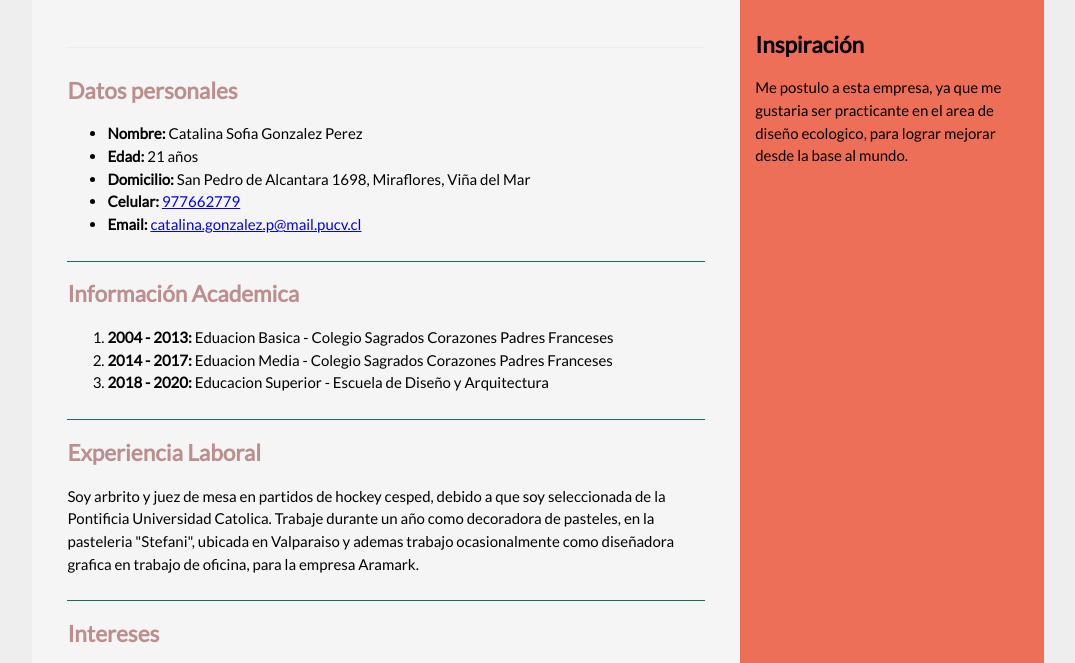
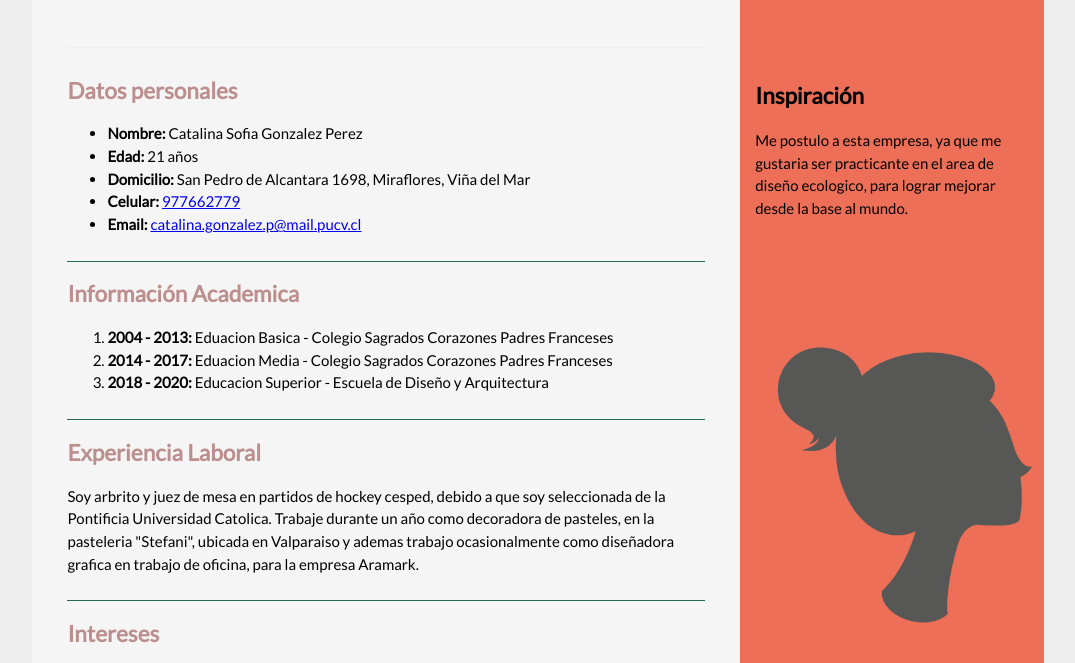
Before and after one commit to ead-codigo-2020/tarea-2-css-basico-CatalinaSGP, a plain HTML site: page index.html in a window 1280 px wide. Shown: the part 123-786 px from the top of the page, without its empty margins (102-1177 px from the left). Drawn offline with Linux system fonts and the light colour scheme.

Commit message:
Insertar foto

```diff
--- a/index.html
+++ b/index.html
@@ -6,6 +6,7 @@
         <title>Currículum vitae de Catalina Gonzalez</title>
         <link href="style.css" rel="stylesheet">
         <link href='http://fonts.googleapis.com/css?family=Lato&subset=latin,latin-ext' rel='stylesheet' type='text/css'>
+
     </head>
     <body>
         <div id="container">
@@ -64,6 +65,7 @@
             <aside>
                 <h2>Inspiración</h2>
                 <p>Me postulo a esta empresa, ya que me gustaria ser practicante en el area de diseño ecologico, para lograr mejorar desde la base al mundo.</p>
+                <img src="icono.png" width="300" height="300">
             </aside>
 
             <footer>
--- a/style.css
+++ b/style.css
@@ -36,7 +36,7 @@ header {
 aside {
     float: left;
     width: calc(30% - 30px);
-    min-height: 850px;
+    min-height: 900px;
     background: #ee6f57;
     padding: 15px;
 }
@@ -49,3 +49,12 @@ li {
     color: black;
     line-height: 6mm;
 }
+img {
+    margin-top: 100px;
+}
+ aside p {
+     margin-top: 20px;
+ }
+ aside h2 {
+     margin-top: 70px;
+ }
```
Also changed, not shown: icono.png (added).
